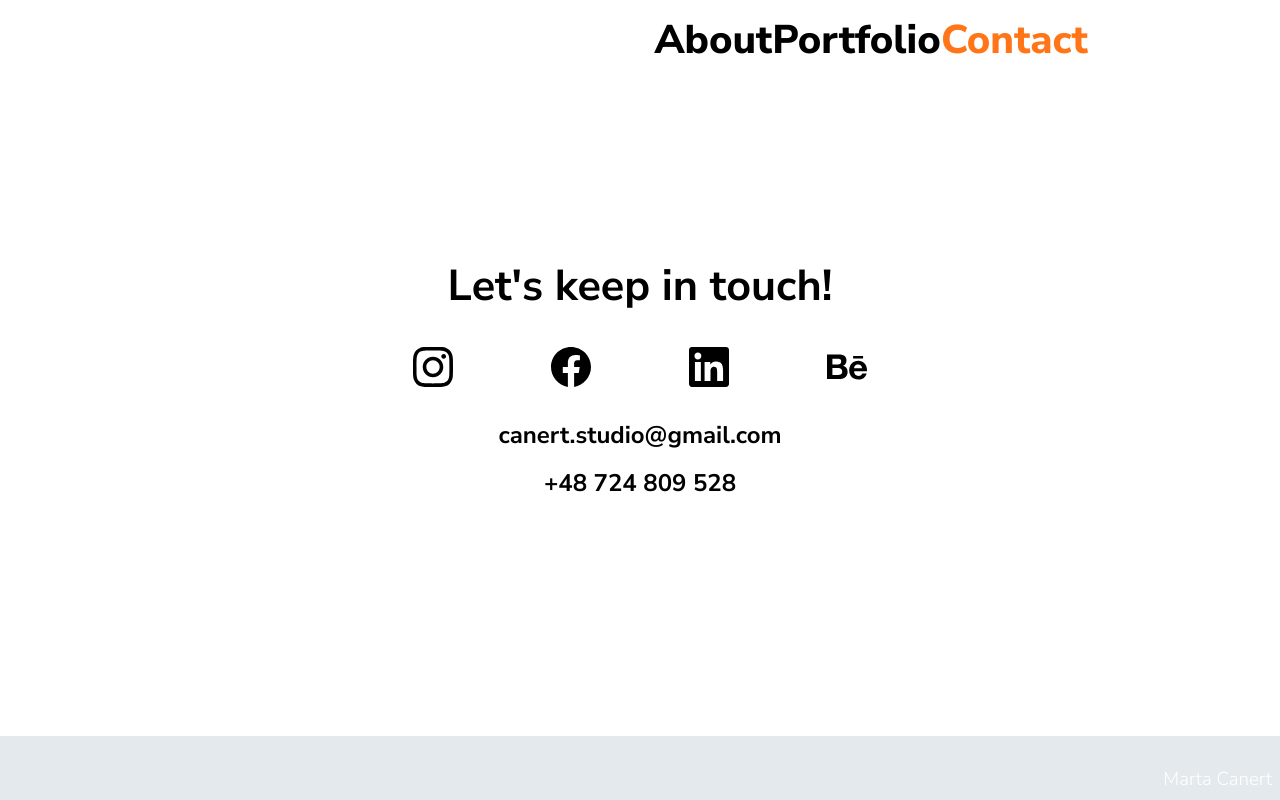
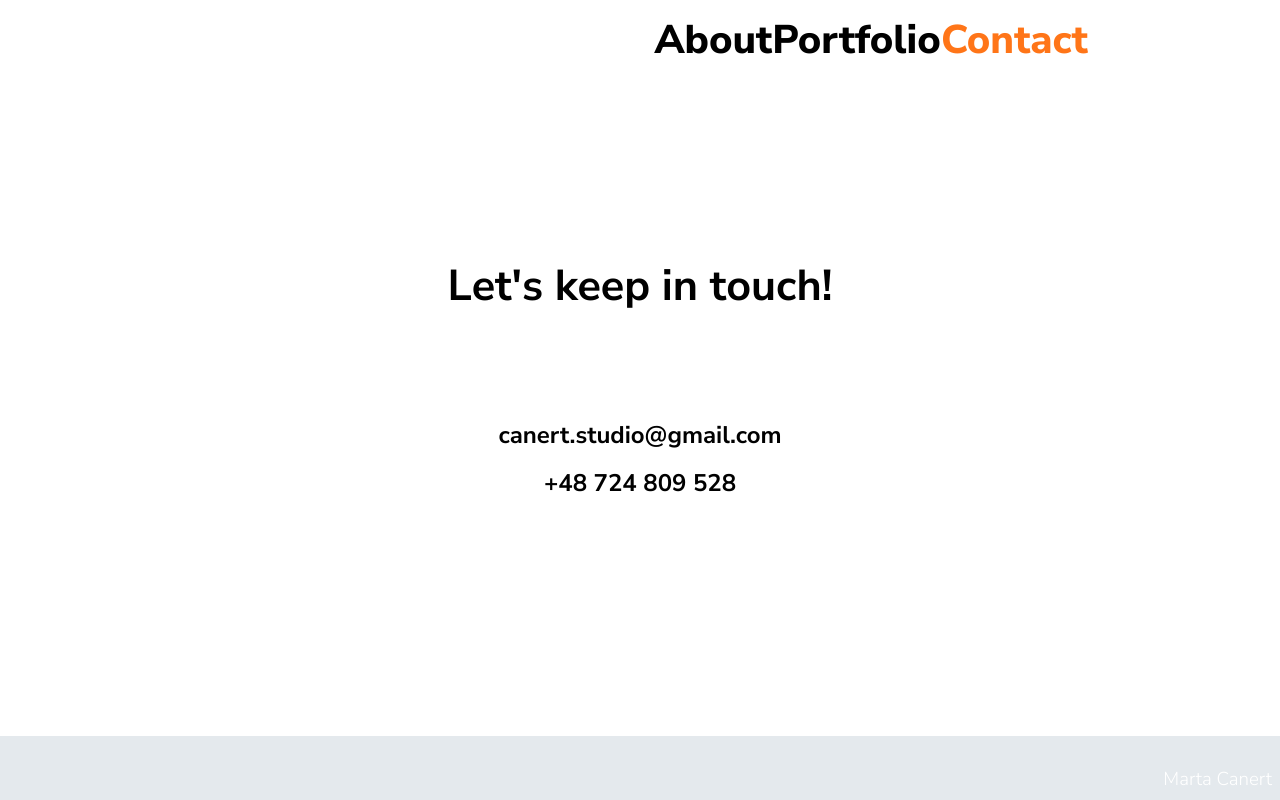
Before and after one commit to kevinqtogitty/MartaCanertPortfolio, a React (Vite) app: page /contact in a window 1280 px wide. Built offline with nearby package versions, Linux system fonts and the light colour scheme.

Commit message:
Added styles for the social icons

```diff
--- a/src/styles/SC_contact.ts
+++ b/src/styles/SC_contact.ts
@@ -1,6 +1,7 @@
+import { animated } from '@react-spring/web';
 import styled from 'styled-components';
 
-const ContactMainWrawrapper = styled.article`
+const ContactMainWrawrapper = styled(animated.article)`
   width: 100vw;
   height: fit-content;
   display: flex;
@@ -34,8 +35,30 @@ const SocialIconsWrapper = styled.div`
   }
 `;
 
-const SocialIcon = styled.img`
-  width: 2.5rem;
+const SocialIcon = styled(animated.span)`
+  display: inline-block;
+  width: 40px;
+  height: 40px;
+  &.instagram {
+    background-image: url(/icons/instagram.svg);
+  }
+
+  &.facebook {
+    background-image: url(/icons/facebook.svg);
+  }
+
+  &.linkedIn {
+    background-image: url(/icons/linkedin.svg);
+  }
+
+  &.behance {
+    background-image: url(/icons/behance.svg);
+  }
+
+  :hover {
+    filter: invert(50%) sepia(36%) saturate(2237%) hue-rotate(349deg)
+      brightness(101%) contrast(101%);
+  }
 `;
 
 const H1 = styled.h1`
```
